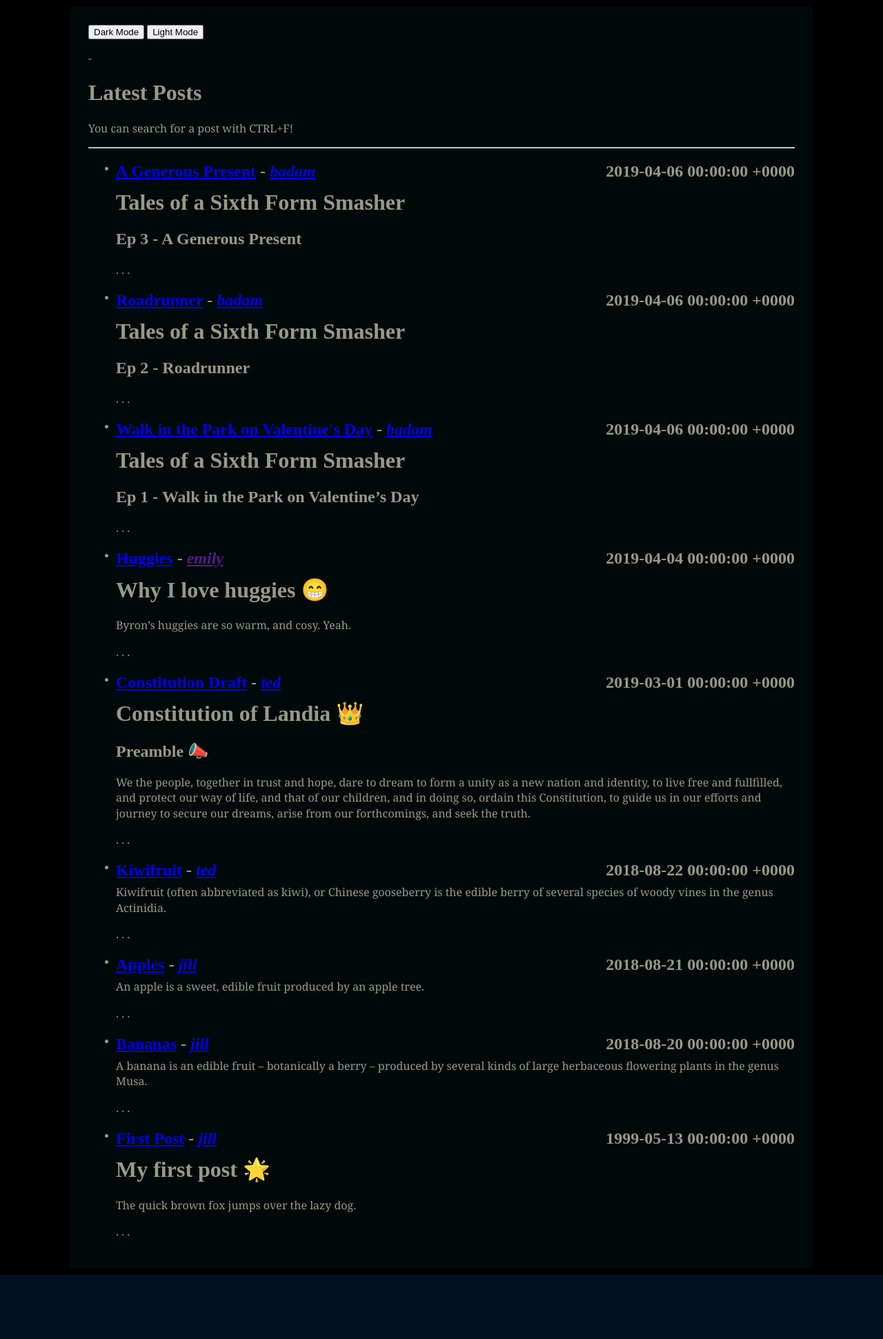
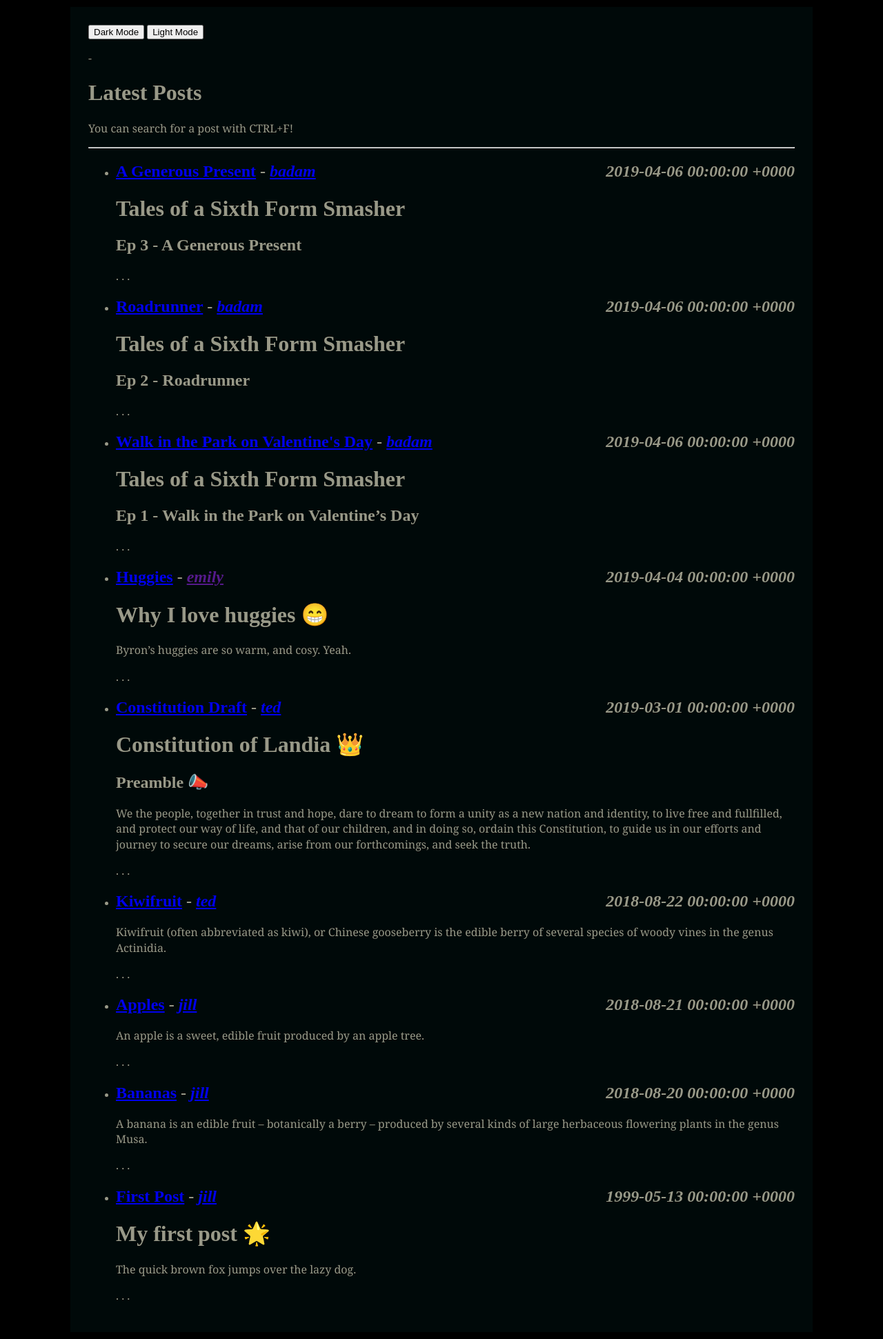
Before and after one commit to torresjrjr/torresjrjr.github.io, a Jekyll site: the page built from blog.html, in a window 1280 px wide. Shown: the whole page at 69% size. Built offline with Jekyll 4.4.1, drawn with Linux system fonts in a browser that asks for light colours; before the commit the page ends 1848 px from its top, so only the background shows below that.

Commit message:
Update blog.html

```diff
--- a/blog.html
+++ b/blog.html
@@ -11,14 +11,20 @@
   {% for post in site.posts %}
     <li>
       {% assign the_author = site.authors | where: 'short_name', post.author | first %}
-      <!-- <h2><a href="{{ post.url }}">{{ post.title }}</a> - <i><a href="{{ the_author.url }}">{{ post.author }}</a> - {{ post.date }}</i></h2> -->
 
+      <h2>
+        <a href="{{ post.url }}">{{ post.title }}</a> - <i><a href="{{ the_author.url }}">{{ post.author }}</a>
+        <span style="display:block;float:right;">{{ post.date }}</span></i>
+      </h2>
+
+      <!--
       <h2>
         <span style="float:  left;"> <a href="{{ post.url }}">{{ post.title }}</a> - <i><a href="{{ the_author.url }}">{{ post.author }}</a></i></span>
         <span style="float: right;">{{ post.date }}</span>
       </h2>
 
       <br>
+      -->
 
       {{ post.excerpt }}<p>. . .</p>
     </li>
```
